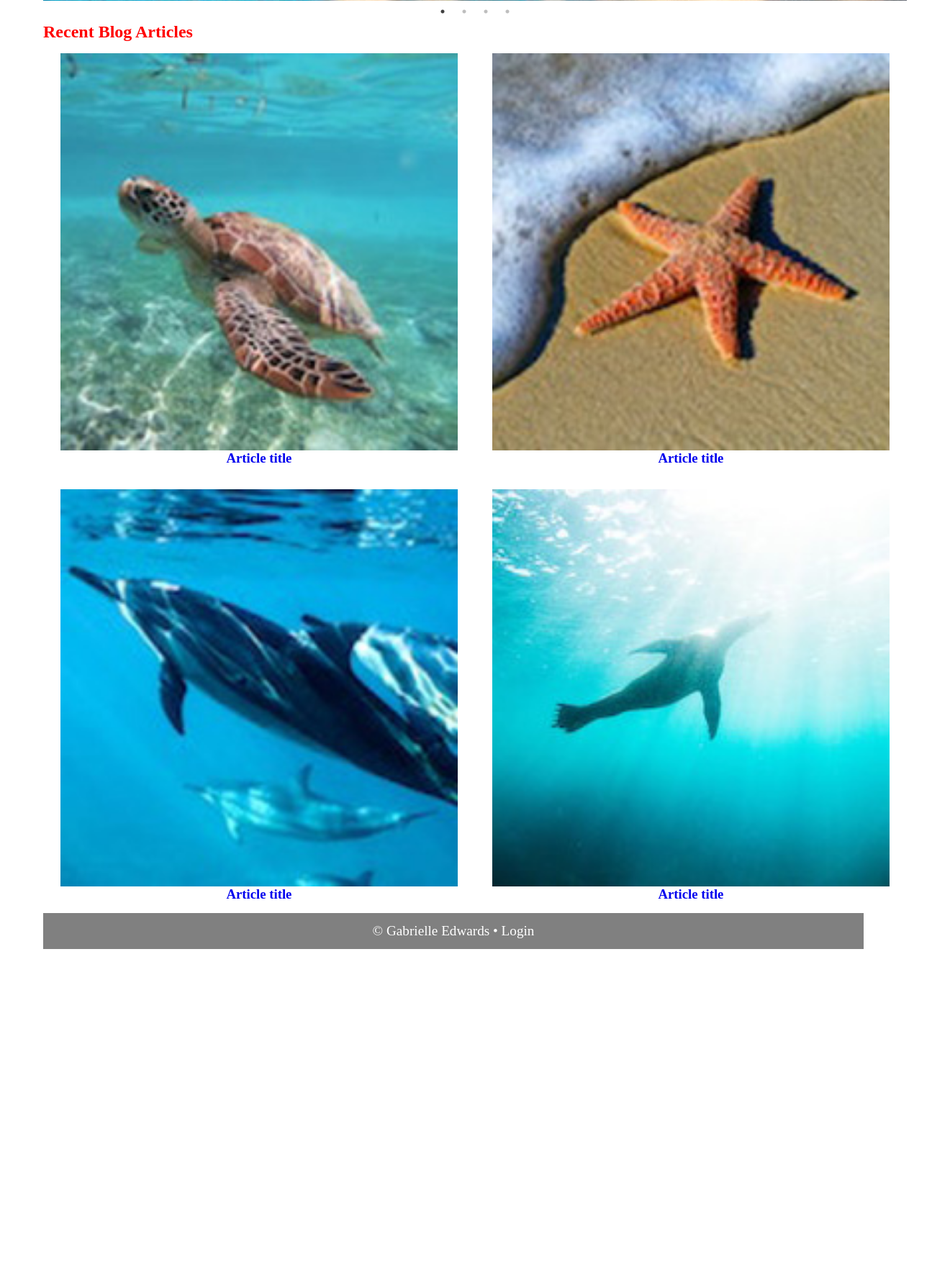
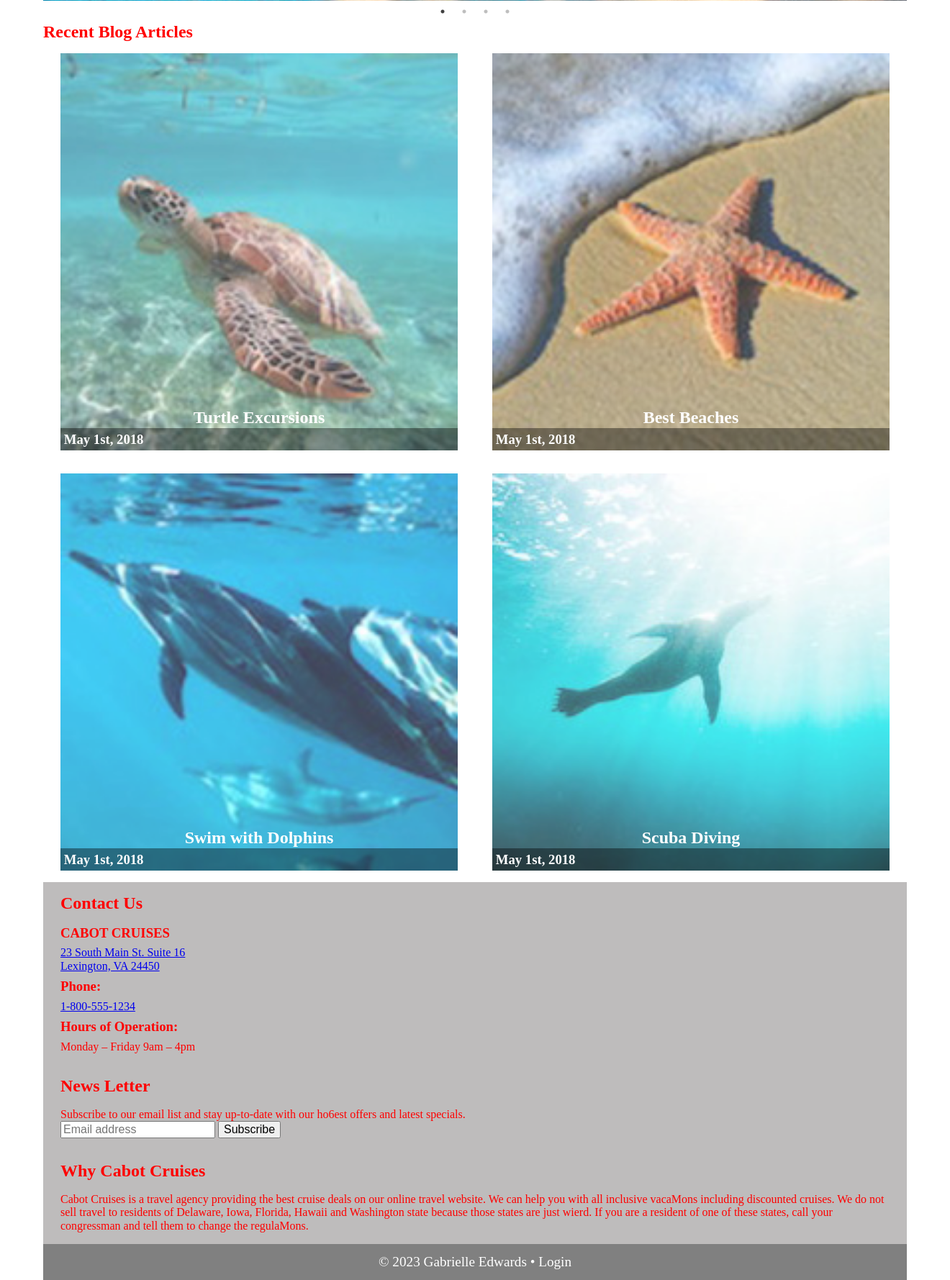
Before and after one commit to DocSmudge/DGM3760, a PHP site: page / in a window 1320 px wide; the page is wider, and only the part inside the window is pictured. Shown: the part 489-2268 px from the top of that part at 72% size. Before the commit the page ends 1808 px from the top of that part, so only its background shows below. Run offline with PHP 8.4, Linux system fonts and the light colour scheme.

Commit message:
just about to start working on medium/large screen

```diff
--- a/unit01/index.html
+++ b/unit01/index.html
@@ -114,7 +114,8 @@
             <a href="#">
               <div>
                 <img src="./images/article1.jpg" alt="blog" />
-                <h3>Article title</h3>
+                <h2>Turtle Excursions</h2>
+                <h3>May 1st, 2018</h3>
               </div>
             </a>
           </div>
@@ -123,7 +124,8 @@
             <a href="#">
               <div>
                 <img src="./images/article2.jpg" alt="blog" />
-                <h3>Article title</h3>
+                <h2>Best Beaches</h2>
+                <h3>May 1st, 2018</h3>
               </div>
             </a>
           </div>
@@ -132,7 +134,8 @@
             <a href="#">
               <div>
                 <img src="./images/article3.jpg" alt="blog" />
-                <h3>Article title</h3>
+                <h2>Swim with Dolphins</h2>
+                <h3>May 1st, 2018</h3>
               </div>
             </a>
           </div>
@@ -141,7 +144,8 @@
             <a href="#">
               <div>
                 <img src="./images/article4.jpg" alt="blog" />
-                <h3>Article title</h3>
+                <h2>Scuba Diving</h2>
+                <h3>May 1st, 2018</h3>
               </div>
             </a>
           </div>
@@ -150,8 +154,39 @@
         <!--end cards div-->
       </div>
       <!-- end article div -->
-
-      <footer>&copy; Gabrielle Edwards • Login</footer>
+<div class="footerDiv">
+  <div class="contactDiv">
+    <h2>Contact Us</h2>
+    <h3>CABOT CRUISES</h3>
+    <a href="https://www.google.com/maps/search/?api=1&query=1200%20Pennsylvania%20Ave%20SE%2C%20Washington%2C%20District%20of%20Columbia%2C%2020003
+    ">23 South Main St. Suite 16<br>
+      Lexington, VA 24450</a>
+      <h3>Phone:</h3>
+    <a href="tel: 1-800-555-1234">1-800-555-1234</a>
+    <h3> Hours of Operation:</h3>
+    <p>Monday – Friday 9am – 4pm</p>
+  </div><!--end contactDiv-->
+  <div class="newsDiv">
+    <h2>News Letter</h2>
+    <p>Subscribe to our email list and stay up-to-date with our
+      ho6est offers and latest specials.</p>
+      <form> <input type="text" placeholder="Email address" name="mail" required>
+        <input type="submit" value="Subscribe">
+      </form>
+  </div>
+  <div class="whyDiv">
+    <h2>Why Cabot Cruises</h2>
+    <p>Cabot Cruises is a travel agency providing the best cruise
+      deals on our online travel website. We can help you with all
+      inclusive vacaMons including discounted cruises.
+      We do not sell travel to residents of Delaware, Iowa,
+      Florida, Hawaii and Washington state because those states
+      are just wierd. If you are a resident of one of these states,
+      call your congressman and tell them to change the
+      regulaMons.</p>
+  </div>
+</div><!--end footerdiv-->
+<footer>&copy; 2023 Gabrielle Edwards • Login</footer>
     </main>
 
     <script
--- a/unit01/scss/_medium.scss
+++ b/unit01/scss/_medium.scss
@@ -1,5 +1,10 @@
 @media only screen and(min-width:35rem) {
     body {
         color: purple;
+        //   div.contactDiv,
+        //     div.newsDiv,
+        //     div.whyDiv {
+        //         flex-basis: 29%;
+        //         margin: 1rem 2%;
     }
 } // end media query
--- a/unit01/scss/_small.scss
+++ b/unit01/scss/_small.scss
@@ -108,9 +108,8 @@ main {
         div.card4 {
             flex-basis: 46%;
             margin: 1rem 2%;
-            img {
-                width: 100%;
-            }
+            position: relative;
+
             a {
                 display: block;
                 width: 100%;
@@ -120,14 +119,66 @@ main {
                     justify-content: center;
                     align-items: center;
                     flex-direction: column;
+                    img {
+                        width: 100%;
+                        opacity: 75%;
+                    }
+                    img:hover {
+                        opacity: 100%;
+                    }
+                    h2 {
+                        position: absolute;
+                        bottom: 32px;
+                        color: white;
+                    }
                     h3 {
+                        position: absolute;
+                        bottom: 0;
+                        width: 100%;
+                        background-color: rgba(0, 0, 0, 0.4);
+                        color: white;
+                        padding: 0.3rem;
                     }
                 }
             }
         }
     } //end articleFiguresDiv
+    div.footerDiv {
+        display: flex;
+        flex-direction: column;
+        background-color: rgb(190, 188, 188);
+
+        div.contactDiv,
+        div.newsDiv,
+        div.whyDiv {
+            flex-basis: 29%;
+            margin: 1rem 2%;
+        }
+        div.contactDiv {
+            h2 {
+                margin-bottom: 1rem;
+            }
+            h3 {
+                margin-top: 0.5rem;
+                margin-bottom: 0.5rem;
+            }
+            a {
+                margin-bottom: 1rem;
+            }
+        }
+        div.newsDiv {
+            h2 {
+                margin-bottom: 1rem;
+            }
+        }
+        div.whyDiv {
+            h2 {
+                margin-bottom: 1rem;
+            }
+        }
+    }
     footer {
-        max-width: 71.25rem;
+        // max-width: 71.25rem;
         text-align: center;
         background-color: gray;
         color: white;
@@ -136,5 +187,6 @@ main {
         display: flex;
         justify-content: center;
         align-items: center;
+        margin: auto;
     }
 }
--- a/unit01/style/style.css
+++ b/unit01/style/style.css
@@ -506,12 +506,7 @@ main div.cards div.card3,
 main div.cards div.card4 {
   flex-basis: 46%;
   margin: 1rem 2%;
-}
-main div.cards div.card1 img,
-main div.cards div.card2 img,
-main div.cards div.card3 img,
-main div.cards div.card4 img {
-  width: 100%;
+  position: relative;
 }
 main div.cards div.card1 a,
 main div.cards div.card2 a,
@@ -530,8 +525,66 @@ main div.cards div.card4 a div {
   align-items: center;
   flex-direction: column;
 }
+main div.cards div.card1 a div img,
+main div.cards div.card2 a div img,
+main div.cards div.card3 a div img,
+main div.cards div.card4 a div img {
+  width: 100%;
+  opacity: 75%;
+}
+main div.cards div.card1 a div img:hover,
+main div.cards div.card2 a div img:hover,
+main div.cards div.card3 a div img:hover,
+main div.cards div.card4 a div img:hover {
+  opacity: 100%;
+}
+main div.cards div.card1 a div h2,
+main div.cards div.card2 a div h2,
+main div.cards div.card3 a div h2,
+main div.cards div.card4 a div h2 {
+  position: absolute;
+  bottom: 32px;
+  color: white;
+}
+main div.cards div.card1 a div h3,
+main div.cards div.card2 a div h3,
+main div.cards div.card3 a div h3,
+main div.cards div.card4 a div h3 {
+  position: absolute;
+  bottom: 0;
+  width: 100%;
+  background-color: rgba(0, 0, 0, 0.4);
+  color: white;
+  padding: 0.3rem;
+}
+main div.footerDiv {
+  display: flex;
+  flex-direction: column;
+  background-color: rgb(190, 188, 188);
+}
+main div.footerDiv div.contactDiv,
+main div.footerDiv div.newsDiv,
+main div.footerDiv div.whyDiv {
+  flex-basis: 29%;
+  margin: 1rem 2%;
+}
+main div.footerDiv div.contactDiv h2 {
+  margin-bottom: 1rem;
+}
+main div.footerDiv div.contactDiv h3 {
+  margin-top: 0.5rem;
+  margin-bottom: 0.5rem;
+}
+main div.footerDiv div.contactDiv a {
+  margin-bottom: 1rem;
+}
+main div.footerDiv div.newsDiv h2 {
+  margin-bottom: 1rem;
+}
+main div.footerDiv div.whyDiv h2 {
+  margin-bottom: 1rem;
+}
 main footer {
-  max-width: 71.25rem;
   text-align: center;
   background-color: gray;
   color: white;
@@ -540,6 +593,7 @@ main footer {
   display: flex;
   justify-content: center;
   align-items: center;
+  margin: auto;
 }
 
 @media only screen and (min-width: 560px) and (min-width: 35rem) {
```
Also changed, not shown: 1 other file.
